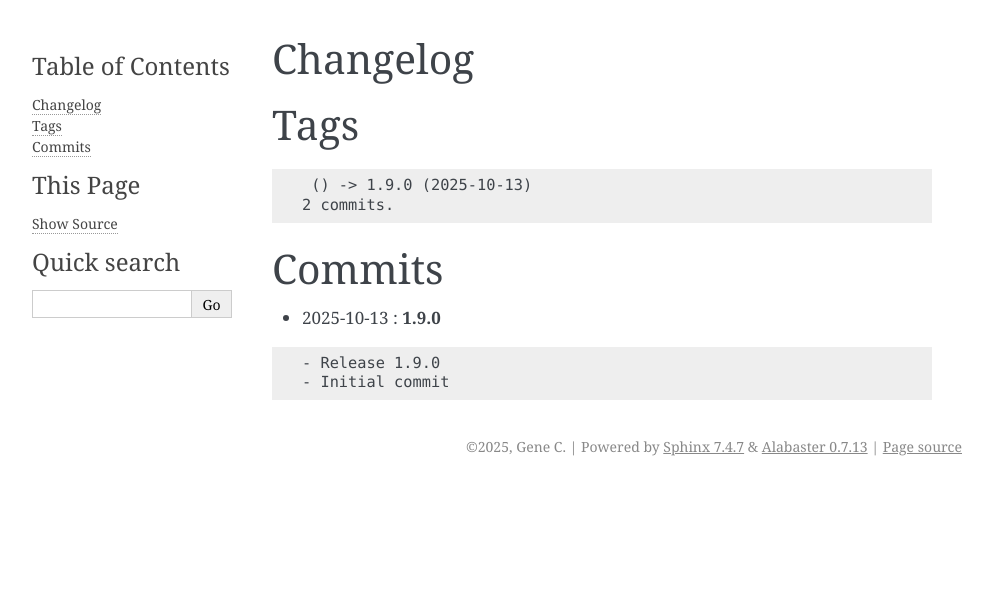
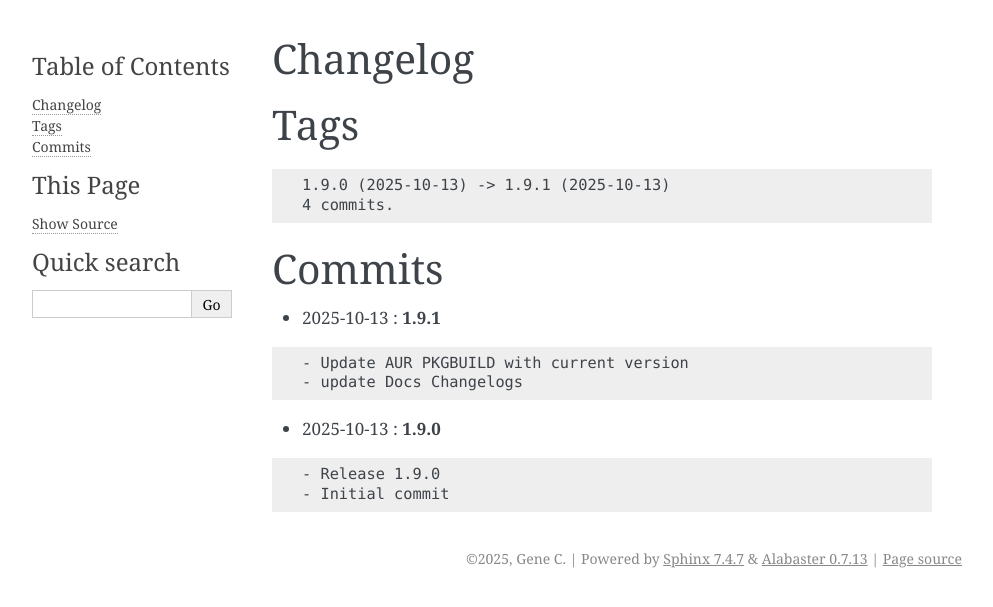
Before and after one commit to gene-git/netcheck, a Sphinx documentation site: the page built from Docs/Changelog.rst, in a window 1280 px wide. Shown: the top 607 px of the page, without its empty margins (148-1141 px from the left). Built offline with Sphinx 7.4.7, drawn with Linux system fonts in a browser that asks for light colours.

Commit message:
update Docs Changelogs

```diff
--- a/Docs/Changelog.rst
+++ b/Docs/Changelog.rst
@@ -6,12 +6,19 @@ Tags
 
 .. code-block:: text
 
-	 () -> 1.9.0 (2025-10-13)
-	2 commits.
+	1.9.0 (2025-10-13) -> 1.9.1 (2025-10-13)
+	4 commits.
 
 Commits
 =======
 
+
+* 2025-10-13  : **1.9.1**
+
+.. code-block:: text
+
+              - Update AUR PKGBUILD with current version
+              - update Docs Changelogs
 
 * 2025-10-13  : **1.9.0**
 
```
Also changed, not shown: 2 other files.
